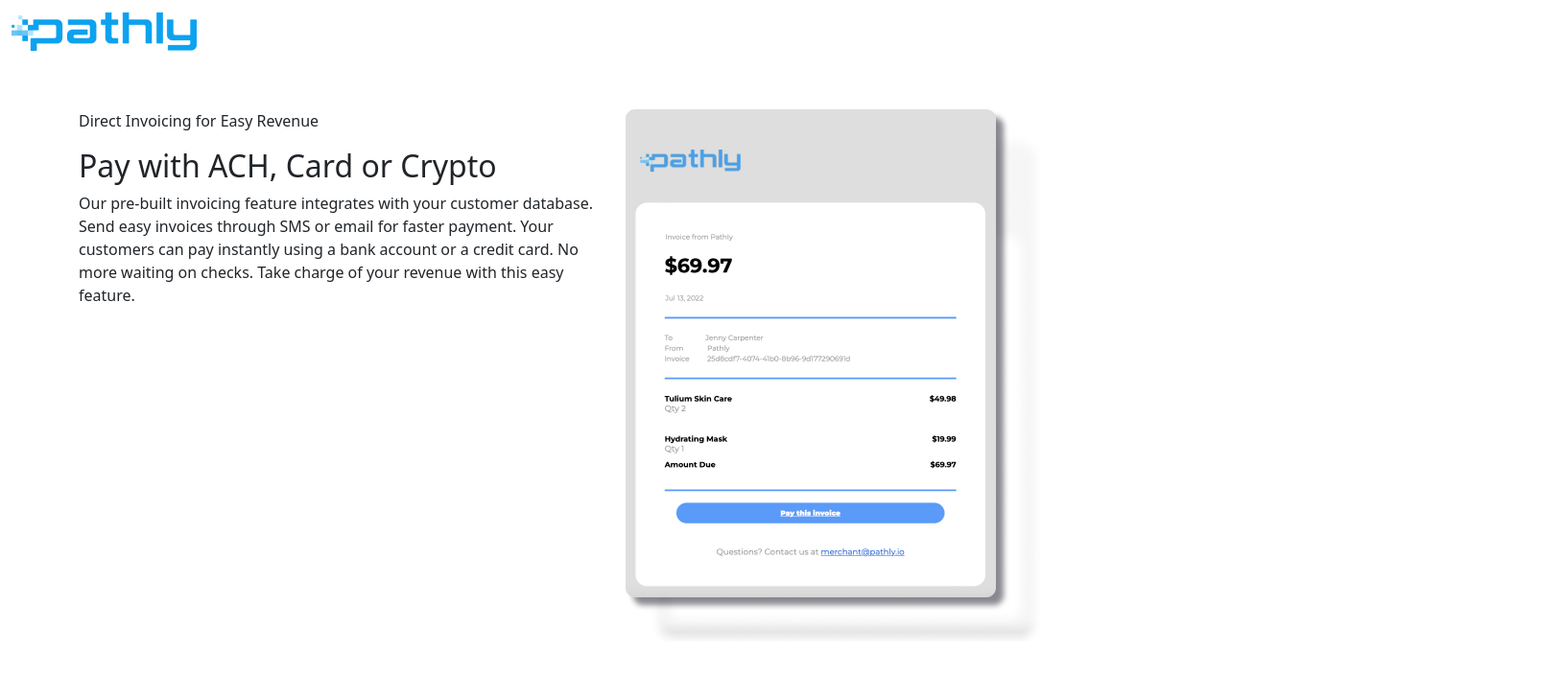
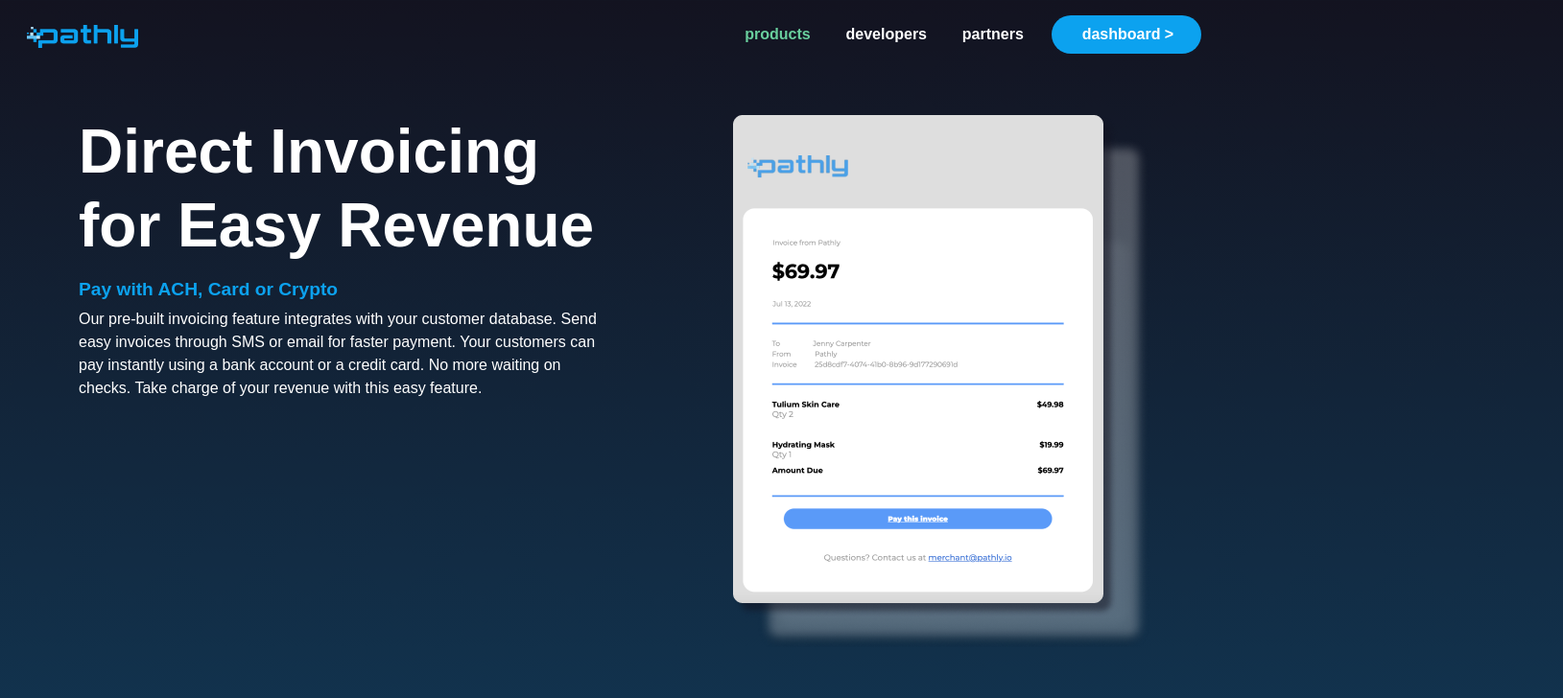
Before and after one commit to WandaCatellani/Pathly-Website, a plain HTML site: page products.html in a window 1280 px wide. Shown: the top 728 px of the page at 96% size, 1629 px wide, since content can reach past the window. Drawn offline with nearby package versions, Linux system fonts and the light colour scheme.

Commit message:
fix link css

```diff
--- a/css/style.css
+++ b/css/style.css
@@ -31,15 +31,15 @@ body {
   width: 60%;
 }
 
-.nav .menu .lista a{
-    color: #FFF;
-    font-family: 'Montserrat', sans-serif;
-    padding-right: 1.8rem;
-    font-weight: bold;
+.nav .menu .lista a {
+  color: #fff;
+  font-family: 'Montserrat', sans-serif;
+  padding-right: 1.8rem;
+  font-weight: bold;
 }
 
-.active-section{
-  color:#69CF9E !important;
+.active-section {
+  color: #69cf9e !important;
 }
 
 .nav .menu .lista .btn-dashboard {
--- a/products.html
+++ b/products.html
@@ -5,10 +5,10 @@
     <meta charset="UTF-8">
     <meta http-equiv="X-UA-Compatible" content="IE=edge">
     <meta name="viewport" content="width=device-width, initial-scale=1.0">
-    <title>Pathly</title>
+    <title>Products | Pathly</title>
     <link href="https://cdn.jsdelivr.net/npm/bootstrap@5.2.0/dist/css/bootstrap.min.css" rel="stylesheet"
         integrity="sha384-gH2yIJqKdNHPEq0n4Mqa/HGKIhSkIHeL5AyhkYV8i59U5AR6csBvApHHNl/vI1Bx" crossorigin="anonymous">
-    <link rel="stylesheet" href="css/styles.css">
+    <link rel="stylesheet" href="css/style.css">
 </head>
 
 <body>
```
Also changed, not shown: index.html (+1 -1 lines).
